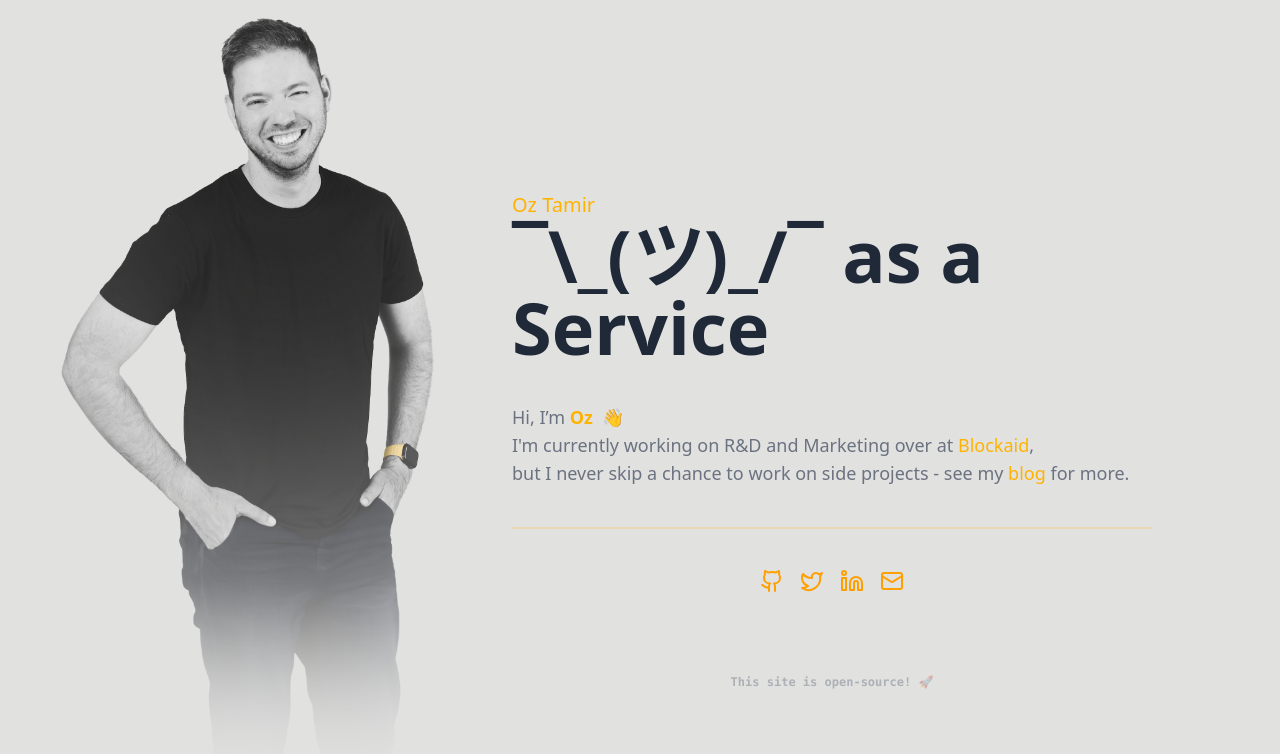
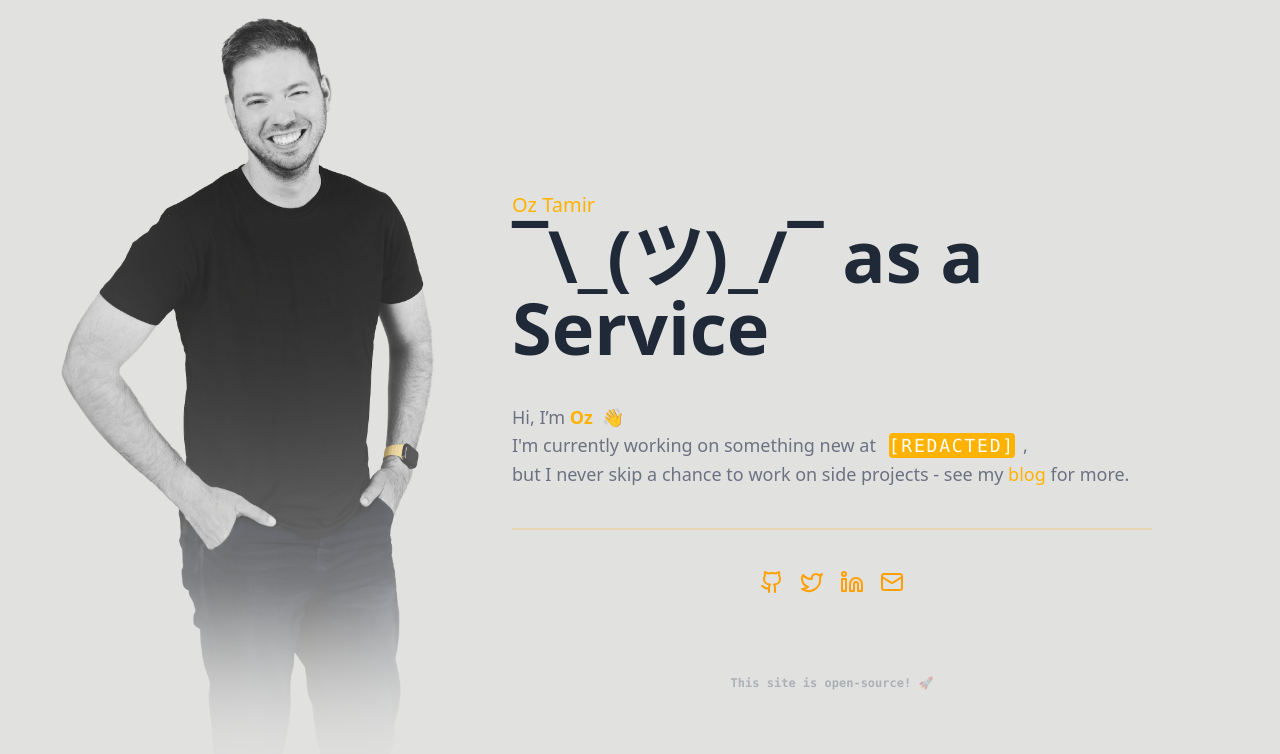
Before and after one commit to OzTamir/Homepage, a React (Vite) app: page / in a window 1280 px wide. Shown: the top 754 px of the page. Built offline with nearby package versions, Linux system fonts and the light colour scheme; no server answers.

Commit message:
feat: Something new

```diff
--- a/src/App.tsx
+++ b/src/App.tsx
@@ -48,10 +48,10 @@ const Hero = () => (
         <p className="font-normal text-gray-500 dark:text-stone-200 text-sm md:text-md xl:text-lg lg:mb-10 mb-4">
           Hi, I’m <span className="text-golden font-bold mr-1">Oz</span> 👋
           <br />
-          I'm currently working on R&D and Marketing over at{" "}
-          <a href="https://blockaid.io" className="text-golden">
-            Blockaid
-          </a>
+          I'm currently working on something new at{" "}
+          <span className="bg-golden text-white mx-2 px-0 py-0.5 rounded font-mono tracking-widest hover:bg-black hover:text-white">
+            [REDACTED]
+          </span>
           ,
           <br />
           but I never skip a chance to work on side projects - see my{" "}
```
